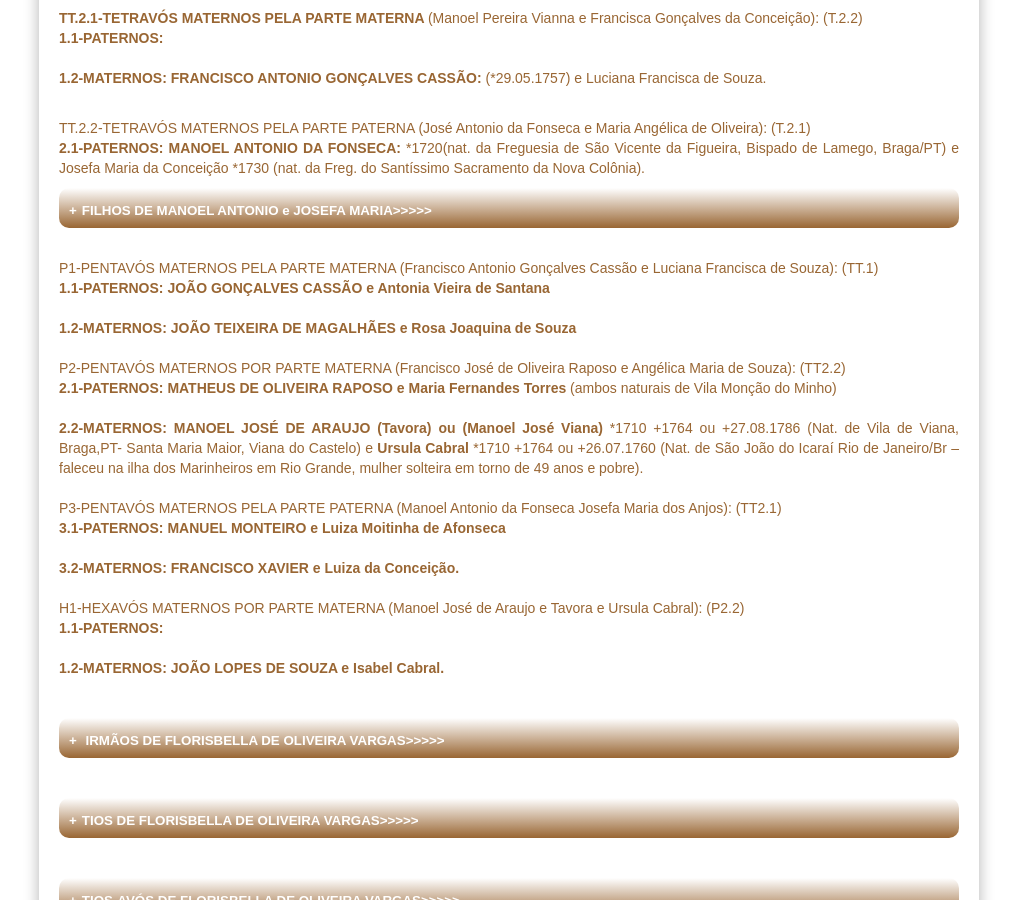
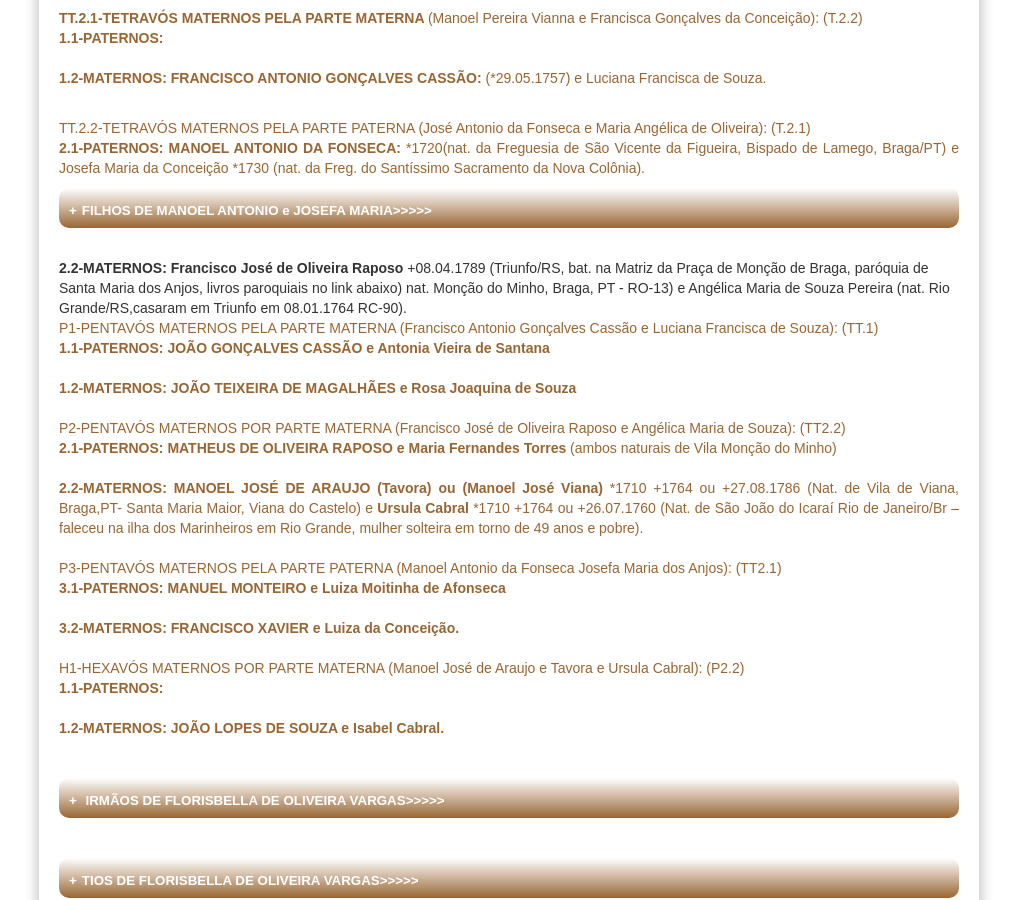
Before and after one commit to claudiovargas1955/claudiovargas1955.github.io, a Jekyll site: the page built from _pages/arvore-genealogica-de-costados-de-florisbella.html, in a window 1280 px wide and 900 px high, scrolled down 1291 px. Shown: the whole window, without its empty margins (131-1148 px from the left). Built offline with Jekyll 4.4.1, drawn with Linux system fonts in a browser that asks for light colours; some web fonts are replaced.

Commit message:
Update arvore-genealogica-de-costados-de-florisbella.html

```diff
--- a/_pages/arvore-genealogica-de-costados-de-florisbella.html
+++ b/_pages/arvore-genealogica-de-costados-de-florisbella.html
@@ -430,10 +430,11 @@ Maria Angélica de Oliveira (batizada em 09.12.1779 nat. de Triunfo/RS, casaram
  <b>(2.1.13)Bento Antonio da Fonseca:</b> *03.01.1780, Estreito, RS (casou em 1811 com Domingas Antônia Pires, Nat. de Rio Grande/RS,
  filha de Miguel Antonio Pires, Nat. de Curitiba/PR, e de Marcelina Rosa, Nat. de Rio Grande/RS. FILHOS: Emerenciano, Maria José
  Antônia, Marcelino Antonio, Felisbina Antônia, Zeferino, Laurindo Antonio, Feliciana, Felicia, Zeferino Antônio, Belisário Antônio.<br/><br/>
+  </details></p><br/>
 
  <b>2.2-MATERNOS: Francisco José de Oliveira Raposo</b> +08.04.1789 (Triunfo/RS, bat. na Matriz da Praça de Monção de Braga,
  paróquia de Santa Maria dos Anjos, livros paroquiais no link abaixo) nat. Monção do Minho, Braga, PT - RO-13) e Angélica Maria
- de Souza Pereira (nat. Rio Grande/RS,casaram em Triunfo em 08.01.1764 RC-90). </details></p><br/>
+ de Souza Pereira (nat. Rio Grande/RS,casaram em Triunfo em 08.01.1764 RC-90). <br>
 
  <p> P1-PENTAVÓS MATERNOS PELA PARTE MATERNA (Francisco Antonio Gonçalves Cassão e Luciana Francisca de Souza): (TT.1)<br/>
  <b>1.1-PATERNOS: JOÃO GONÇALVES CASSÃO e Antonia Vieira de Santana</b> <br/><br/>
```
